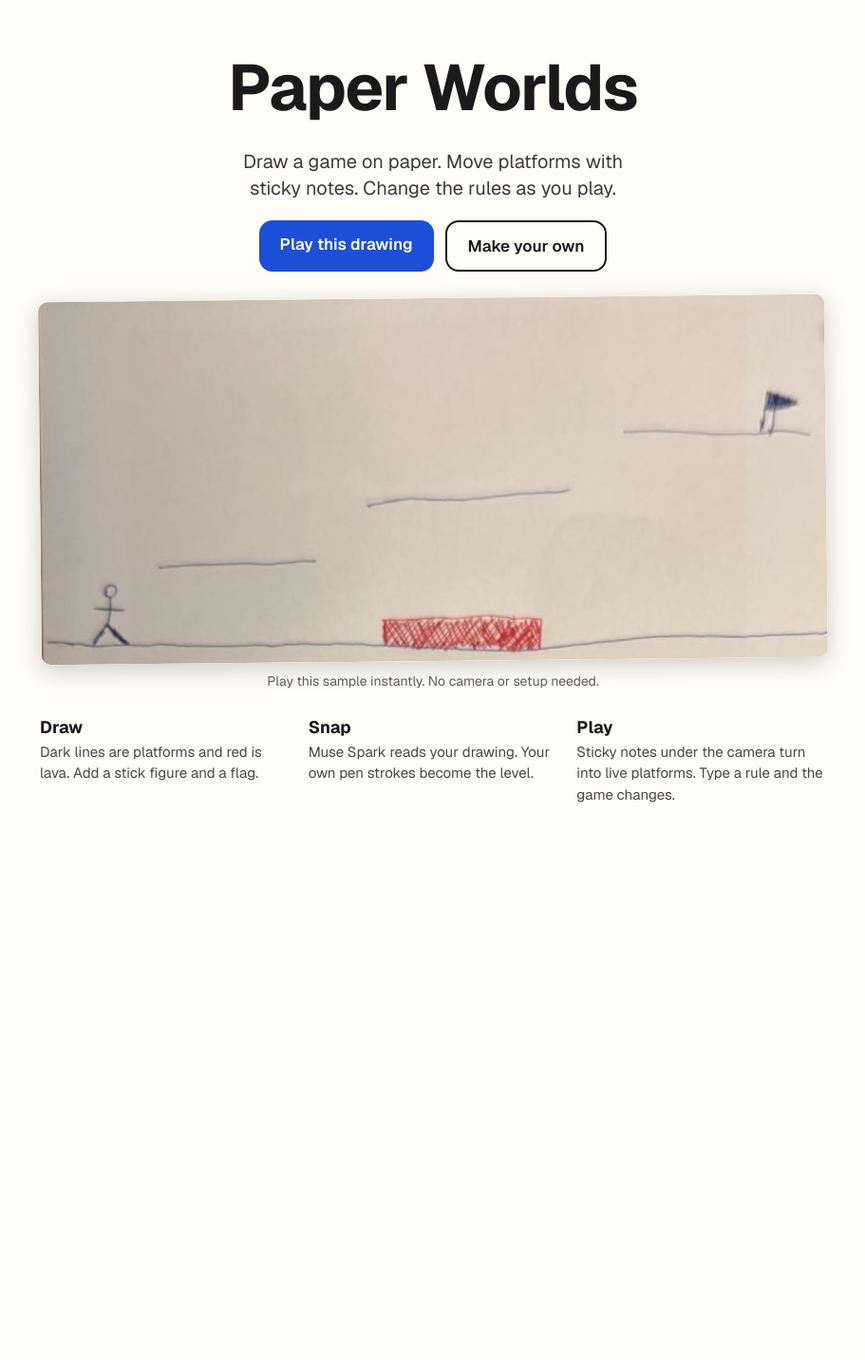
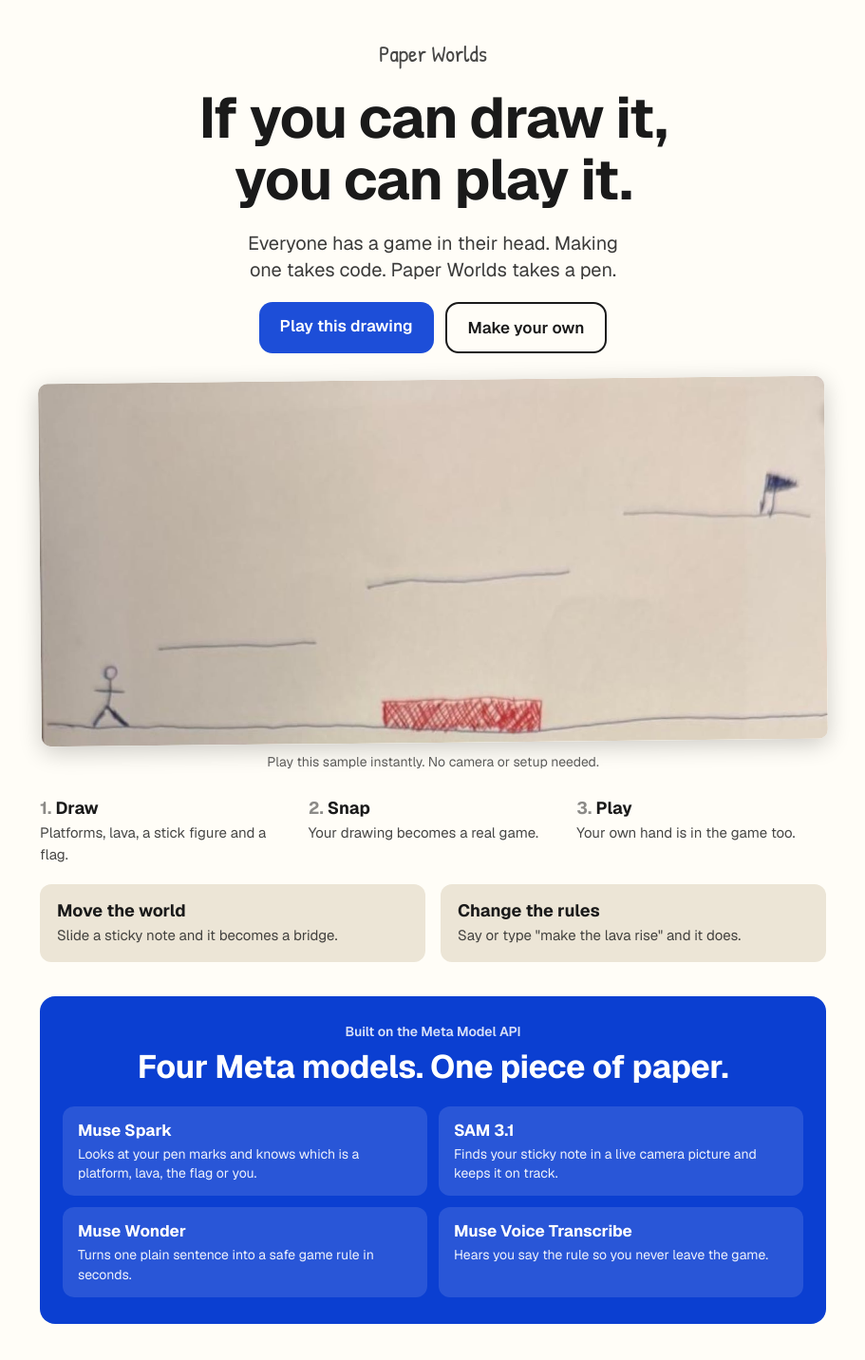
Before and after one commit to MihirKolakaluri/paper-worlds, a Next.js app: page / in a window 1280 px wide. Shown: the top 1432 px of the page at 95% size, without its empty margins (184-1095 px from the left). Before the commit the page ends 896 px from the top, so only its background shows below. Built offline with nearby package versions, Linux system fonts and the light colour scheme.

Commit message:
Clear message on open: if you can draw it, you can play it; four Meta models named where they work
Co-Authored-By: Claude Opus 5.5 <noreply@anthropic.com>

```diff
--- a/src/app/landing.module.css
+++ b/src/app/landing.module.css
@@ -1,6 +1,8 @@
-.main { max-width: 860px; margin: 0 auto; padding: 48px 16px; display: flex; flex-direction: column; gap: 20px; align-items: center; text-align: center; }
-.h1 { font-size: clamp(40px, 9vw, 68px); margin: 0; letter-spacing: -0.02em; }
-.lead { font-size: 20px; margin: 0; opacity: .85; max-width: 640px; line-height: 1.4; text-wrap: balance; }
+.main { max-width: 860px; margin: 0 auto; padding: 40px 16px 56px; display: flex; flex-direction: column; gap: 20px; align-items: center; text-align: center; }
+.brand { margin: 0; font-family: var(--font-hand), system-ui; font-size: 24px; opacity: .8; }
+.h1 { font-size: clamp(36px, 7.5vw, 60px); line-height: 1.08; margin: 0; letter-spacing: -0.02em; text-wrap: balance; }
+.nb { display: inline-block; }
+.lead { font-size: 20px; margin: 0; opacity: .85; max-width: 600px; line-height: 1.4; text-wrap: balance; }
 .row { display: flex; gap: 12px; flex-wrap: wrap; justify-content: center; }
 .btn, .btnGhost { display: inline-block; padding: 14px 22px; border-radius: 14px; font-weight: 600; font-size: 17px; text-decoration: none; }
 .btn { background: #1d4ed8; color: #fff; }
@@ -8,7 +10,18 @@
 .drawing { margin: 8px 0 0; width: 100%; }
 .drawing img { width: 100%; height: auto; display: block; border-radius: 10px; box-shadow: 0 6px 24px #0003; transform: rotate(-0.6deg); }
 .drawing figcaption { margin-top: 12px; font-size: 14px; opacity: .7; }
-.how { display: grid; grid-template-columns: repeat(3, 1fr); gap: 20px; text-align: left; width: 100%; margin-top: 8px; }
-.how h2 { margin: 0 0 4px; font-size: 18px; }
-.how p { margin: 0; font-size: 15px; line-height: 1.5; opacity: .8; }
-@media (max-width: 640px) { .how { grid-template-columns: 1fr; } .main { padding-top: 32px; } }
+.how { list-style: none; counter-reset: step; margin: 8px 0 0; padding: 0; display: grid; grid-template-columns: repeat(3, 1fr); gap: 20px; text-align: left; width: 100%; }
+.how li { counter-increment: step; }
+.how h2::before { content: counter(step) ". "; opacity: .5; }
+.how h2, .powers h2 { margin: 0 0 4px; font-size: 18px; }
+.how p, .powers p { margin: 0; font-size: 15px; line-height: 1.5; opacity: .8; }
+.powers { display: grid; grid-template-columns: repeat(2, 1fr); gap: 16px; width: 100%; text-align: left; }
+.powers > div { padding: 16px 18px; border-radius: 12px; background: var(--desk); }
+.meta { width: 100%; margin-top: 16px; padding: 28px 24px; border-radius: 16px; background: #0b3fd1; color: #fff; }
+.eyebrow { margin: 0 0 6px; font-size: 14px; font-weight: 600; opacity: .85; }
+.h2 { margin: 0 0 20px; font-size: clamp(24px, 4.5vw, 34px); letter-spacing: -0.01em; text-wrap: balance; }
+.models { display: grid; grid-template-columns: repeat(2, 1fr); gap: 12px; text-align: left; }
+.model { padding: 14px 16px; border-radius: 12px; background: #ffffff1f; }
+.model h3 { margin: 0 0 4px; font-size: 17px; }
+.model p { margin: 0; font-size: 14px; line-height: 1.45; opacity: .92; }
+@media (max-width: 640px) { .how, .powers, .models { grid-template-columns: 1fr; } .main { padding-top: 28px; } .meta { padding: 22px 16px; } }
--- a/src/app/page.tsx
+++ b/src/app/page.tsx
@@ -1,12 +1,29 @@
-/* eslint-disable @next/next/no-img-element -- two small static drawings */
+/* eslint-disable @next/next/no-img-element -- one small static drawing */
 import Link from "next/link";
 import s from "./landing.module.css";
+
+const STEPS = [
+  ["Draw", "Platforms, lava, a stick figure and a flag."],
+  ["Snap", "Your drawing becomes a real game."],
+  ["Play", "Your own hand is in the game too."],
+];
+const POWERS = [
+  ["Move the world", "Slide a sticky note and it becomes a bridge."],
+  ["Change the rules", "Say or type \"make the lava rise\" and it does."],
+];
+const MODELS = [
+  ["Muse Spark", "Looks at your pen marks and knows which is a platform, lava, the flag or you."],
+  ["SAM 3.1", "Finds your sticky note in a live camera picture and keeps it on track."],
+  ["Muse Wonder", "Turns one plain sentence into a safe game rule in seconds."],
+  ["Muse Voice Transcribe", "Hears you say the rule so you never leave the game."],
+];
 
 export default function Home() {
   return (
     <main className={s.main}>
-      <h1 className={s.h1}>Paper Worlds</h1>
-      <p className={s.lead}>Draw a game on paper. Move platforms with sticky notes. Change the rules as you play.</p>
+      <p className={s.brand}>Paper Worlds</p>
+      <h1 className={s.h1}><span className={s.nb}>If you can draw it,</span> <span className={s.nb}>you can play it.</span></h1>
+      <p className={s.lead}>Everyone has a game in their head. Making one takes code. Paper Worlds takes a pen.</p>
       <div className={s.row}>
         <Link className={s.btn} href="/play?demo=a">Play this drawing</Link>
         <Link className={s.btnGhost} href="/make">Make your own</Link>
@@ -15,10 +32,18 @@ export default function Home() {
         <img src="/samples/a-hero.jpg" alt="A pen drawing of a game level with platforms, red lava, a stick figure and a flag" width={1280} height={590} />
         <figcaption>Play this sample instantly. No camera or setup needed.</figcaption>
       </figure>
-      <section className={s.how} aria-label="How it works">
-        <div><h2>Draw</h2><p>Dark lines are platforms and red is lava. Add a stick figure and a flag.</p></div>
-        <div><h2>Snap</h2><p>Muse Spark reads your drawing. Your own pen strokes become the level.</p></div>
-        <div><h2>Play</h2><p>Sticky notes under the camera turn into live platforms. Type a rule and the game changes.</p></div>
+      <ol className={s.how} aria-label="How it works">
+        {STEPS.map(([t, d]) => <li key={t}><h2>{t}</h2><p>{d}</p></li>)}
+      </ol>
+      <section className={s.powers}>
+        {POWERS.map(([t, d]) => <div key={t}><h2>{t}</h2><p>{d}</p></div>)}
+      </section>
+      <section className={s.meta}>
+        <p className={s.eyebrow}>Built on the Meta Model API</p>
+        <h2 className={s.h2}>Four Meta models. One piece of paper.</h2>
+        <div className={s.models}>
+          {MODELS.map(([t, d]) => <div key={t} className={s.model}><h3>{t}</h3><p>{d}</p></div>)}
+        </div>
       </section>
     </main>
   );
--- a/src/app/play/PlayClient.tsx
+++ b/src/app/play/PlayClient.tsx
@@ -64,7 +64,10 @@ export default function PlayClient() {
       {level.warnings.length > 0 && !hideWarn && (
         <div className={s.warn}>{level.warnings[0]} <button onClick={() => setHideWarn(true)}>OK</button></div>
       )}
-      <div ref={stage} className={s.stage}><Game level={level} onReady={onReady} /></div>
+      <div ref={stage} className={s.stage}>
+        <Game level={level} onReady={onReady} />
+        <p className={s.intro}>{sample ? "Drawn by hand. Now beat it." : "You drew this. Now beat it."}</p>
+      </div>
       <RuleSlot hooks={hooks} presets={sample ? PRESETS : undefined} demo={!!sample} />
       {sample && <DemoMover hooks={hooks} level={level} stage={stage} />}
       {sample && (
--- a/src/app/play/play.module.css
+++ b/src/app/play/play.module.css
@@ -8,7 +8,7 @@
 .back:focus-visible, .small:focus-visible, .btn:focus-visible, .btnGhost:focus-visible, .pad:focus-visible { outline: 3px solid #1d4ed8; outline-offset: 2px; }
 .warn { background: #fff3c4; color: #5a4300; padding: 8px 12px; border-radius: 12px; display: flex; gap: 12px; align-items: center; justify-content: space-between; box-shadow: 0 1px 2px #0002; }
 .warn button { border: 0; background: #5a4300; color: #fff; border-radius: 999px; padding: 4px 14px; cursor: pointer; }
-.stage { flex: 1; min-height: 0; border-radius: 6px; overflow: hidden; background: var(--paper); box-shadow: 0 1px 2px #0003, 0 12px 32px #0002; }
+.stage { position: relative; flex: 1; min-height: 0; border-radius: 6px; overflow: hidden; background: var(--paper); box-shadow: 0 1px 2px #0003, 0 12px 32px #0002; }
 .keys { display: flex; justify-content: center; align-items: center; gap: 24px; font-size: 14px; font-weight: 600; color: var(--fg); }
 .keys span { display: inline-flex; align-items: center; gap: 5px; }
 .keys kbd { display: inline-grid; place-items: center; min-width: 26px; height: 26px; padding: 0 7px; border-radius: 6px; background: var(--paper); color: var(--ink); box-shadow: 0 1px 0 #0003, 0 1px 3px #0002; font: inherit; }
@@ -31,3 +31,6 @@
 .btnGhost { background: none; color: var(--ink); border: 2px solid var(--ink); }
 .center { min-height: 100dvh; display: grid; place-content: center; gap: 12px; text-align: center; padding: 16px; background: var(--desk); }
 .center .btnGhost { color: var(--fg); border-color: currentColor; }
+.intro { position: absolute; top: 14px; left: 50%; transform: translateX(-50%); margin: 0; padding: 8px 16px; border-radius: 999px; background: var(--ink); color: var(--paper); font-family: var(--font-hand), system-ui; font-size: 22px; white-space: nowrap; pointer-events: none; animation: introFade 5s ease forwards; }
+@keyframes introFade { 0%, 75% { opacity: 1; } 100% { opacity: 0; } }
+@media (prefers-reduced-motion: reduce) { .intro { animation: none; opacity: 0; } }
--- a/src/components/Snap.tsx
+++ b/src/components/Snap.tsx
@@ -109,7 +109,7 @@ export default function Snap() {
       <h1 className={s.h1}>Make your own</h1>
       <p className={s.lead}>Draw a game level on paper. Snap a photo. Play it.</p>
       {stage.kind === "reading" ? (
-        <div className={s.reading} role="status"><span className={s.spinner} /> Reading your drawing… this takes about 10 seconds.</div>
+        <div className={s.reading} role="status"><span className={s.spinner} /> Muse Spark is reading your drawing. This takes about 10 seconds.</div>
       ) : (
         <>
           {stage.kind === "error" && <div className={s.error} role="alert">{stage.message}</div>}
--- a/src/tracking/MoverSlot.tsx
+++ b/src/tracking/MoverSlot.tsx
@@ -201,7 +201,7 @@ function Slot({ hooks, level }: { hooks: Hooks | null; level: Level }) {
             <ol className={s.steps}>
               <li>Put a blue or green note on your desk</li>
               <li>Move your hands away</li>
-              <li>{finding ? "Looking for it…" : "It shows up in the game by itself"}</li>
+              <li>{finding ? "SAM 3.1 is looking for it…" : "It shows up in the game by itself"}</li>
             </ol>
           )}
           {warnings.map(w => <p key={w} className={s.warn}>{w}</p>)}
```
Also changed, not shown: 2 other files (tests, documents, lock files or other folders).
